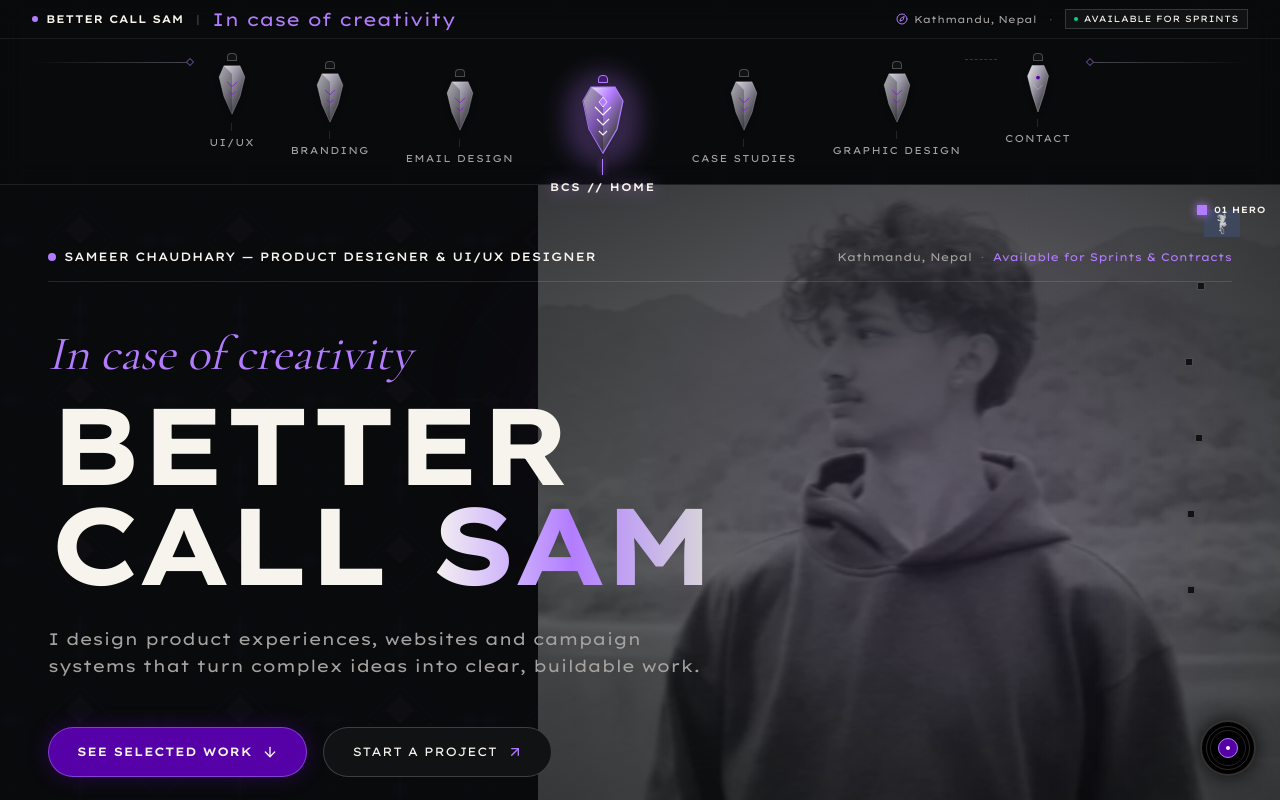
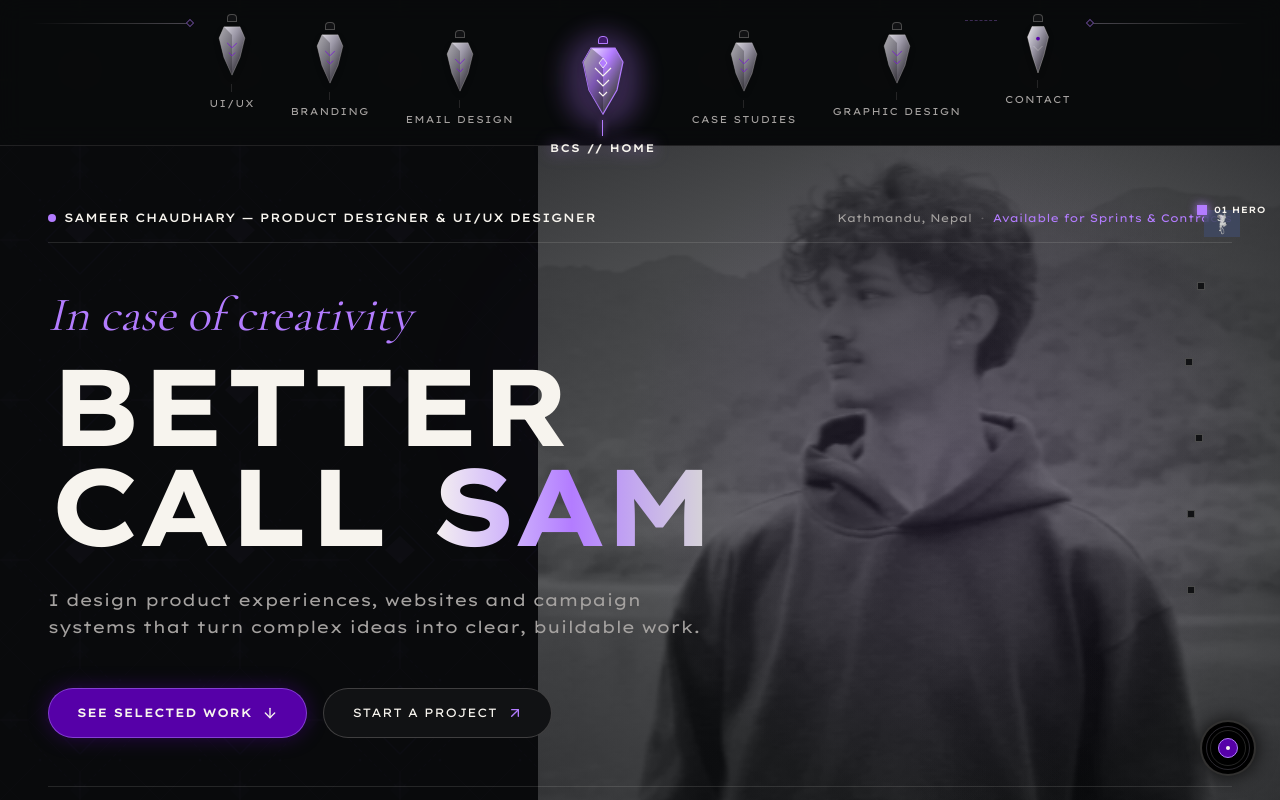
Before and after one commit to KenpachiXAce/better-call-sam, a Next.js app: page / in a window 1280 px wide. Shown: the top 800 px of the page. Built offline with nearby package versions, Linux system fonts and the light colour scheme.

Commit message:
Refine homepage composition and interactions

```diff
--- a/src/components/navigation/NecklaceNav.tsx
+++ b/src/components/navigation/NecklaceNav.tsx
@@ -5,7 +5,7 @@ import Link from "next/link";
 import { usePathname } from "next/navigation";
 import { motion, AnimatePresence, useReducedMotion } from "framer-motion";
 import { ClawPendant } from "./ClawPendant";
-import { Compass, X } from "lucide-react";
+import { X } from "lucide-react";
 
 interface NavItem {
   id: string;
@@ -85,43 +85,7 @@ export function NecklaceNav() {
 
   return (
     <header className="sticky top-0 z-50 w-full bg-[#090A0C]/90 backdrop-blur-md border-b border-[rgba(247,244,238,0.1)] transition-all duration-300">
-      {/* 1. Top Identity & Persistent Subheader Bar */}
-      <div className="w-full border-b border-[rgba(247,244,238,0.08)] px-4 sm:px-8 py-1.5 flex items-center justify-between text-[11px] text-[#A5A2A0] select-none">
-        {/* Left: Studio Brand & Persistent Subheader in Monsieur La Doulaise */}
-        <div className="flex items-center gap-3">
-          <Link
-            href="/"
-            className="flex items-center gap-2 text-[#F7F4EE] hover:text-[#B37CFF] transition-colors focus-visible:ring-1 focus-visible:ring-[#B37CFF]"
-          >
-            <span className="w-1.5 h-1.5 rounded-full bg-[#B37CFF]" />
-            <span className="font-semibold tracking-wider">BETTER CALL SAM</span>
-          </Link>
-          <span className="text-[rgba(247,244,238,0.25)] hidden sm:inline">|</span>
-          <span className="font-script text-lg text-[#B37CFF] hidden sm:inline -mb-0.5">
-            In case of creativity
-          </span>
-        </div>
-
-        {/* Mobile Persistent Subheader */}
-        <span className="font-script text-base text-[#B37CFF] sm:hidden -mb-0.5">
-          In case of creativity
-        </span>
-
-        {/* Right: Location & Availability */}
-        <div className="flex items-center gap-3 text-[10px]">
-          <span className="hidden md:flex items-center gap-1.5 text-[#A5A2A0]">
-            <Compass className="w-3 h-3 text-[#B37CFF]" />
-            <span>Kathmandu, Nepal</span>
-          </span>
-          <span className="text-[rgba(247,244,238,0.25)] hidden md:inline">·</span>
-          <span className="inline-flex items-center gap-1.5 px-2 py-0.5 border border-[rgba(247,244,238,0.16)] bg-[#111214] text-[#F7F4EE] text-[9px] uppercase tracking-wider">
-            <span className="w-1 h-1 rounded-full bg-emerald-400" />
-            Available for Sprints
-          </span>
-        </div>
-      </div>
-
-      {/* 2. Desktop Signature Necklace Nav (Elliptical Half-Circle Arc) */}
+      {/* Desktop signature necklace navigation */}
       <div
         className={`hidden lg:flex items-start justify-between max-w-7xl mx-auto px-8 transition-all duration-300 ${
           isScrolled ? "pt-1 pb-2 max-h-[110px]" : "pt-2 pb-4 max-h-[145px]"
@@ -180,7 +144,7 @@ export function NecklaceNav() {
         </div>
       </div>
 
-      {/* 3. Mobile Navigation Header (< 768px): Compact Bead Control */}
+      {/* Mobile compact bead control */}
       <div className="lg:hidden flex items-center justify-between px-4 py-2.5">
         <Link href="/" className="flex items-center gap-2">
           <span className="font-bold text-sm tracking-wider text-[#F7F4EE]">SAM</span>
@@ -205,7 +169,7 @@ export function NecklaceNav() {
         </button>
       </div>
 
-      {/* 4. Accessible Mobile Dialog / Menu Overlay */}
+      {/* Accessible mobile dialog */}
       <AnimatePresence>
         {mobileMenuOpen && (
           <div
```
